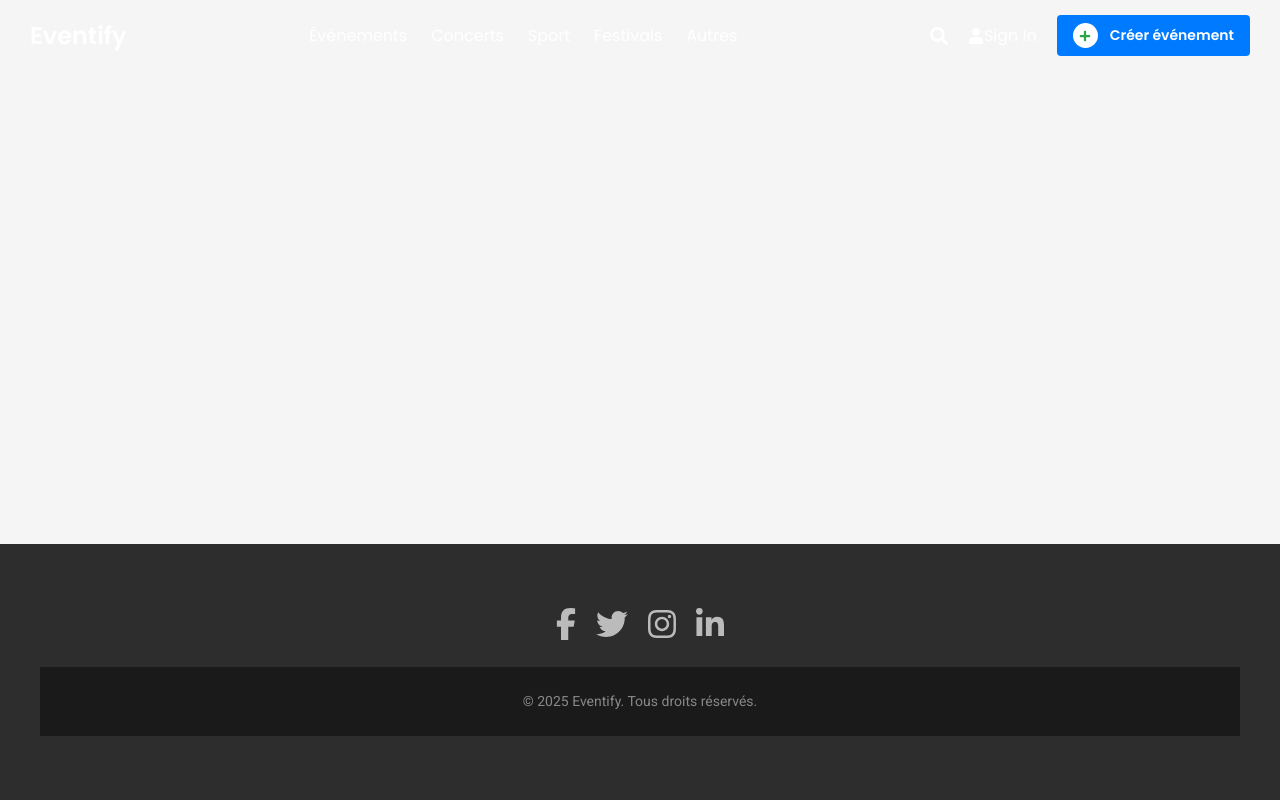
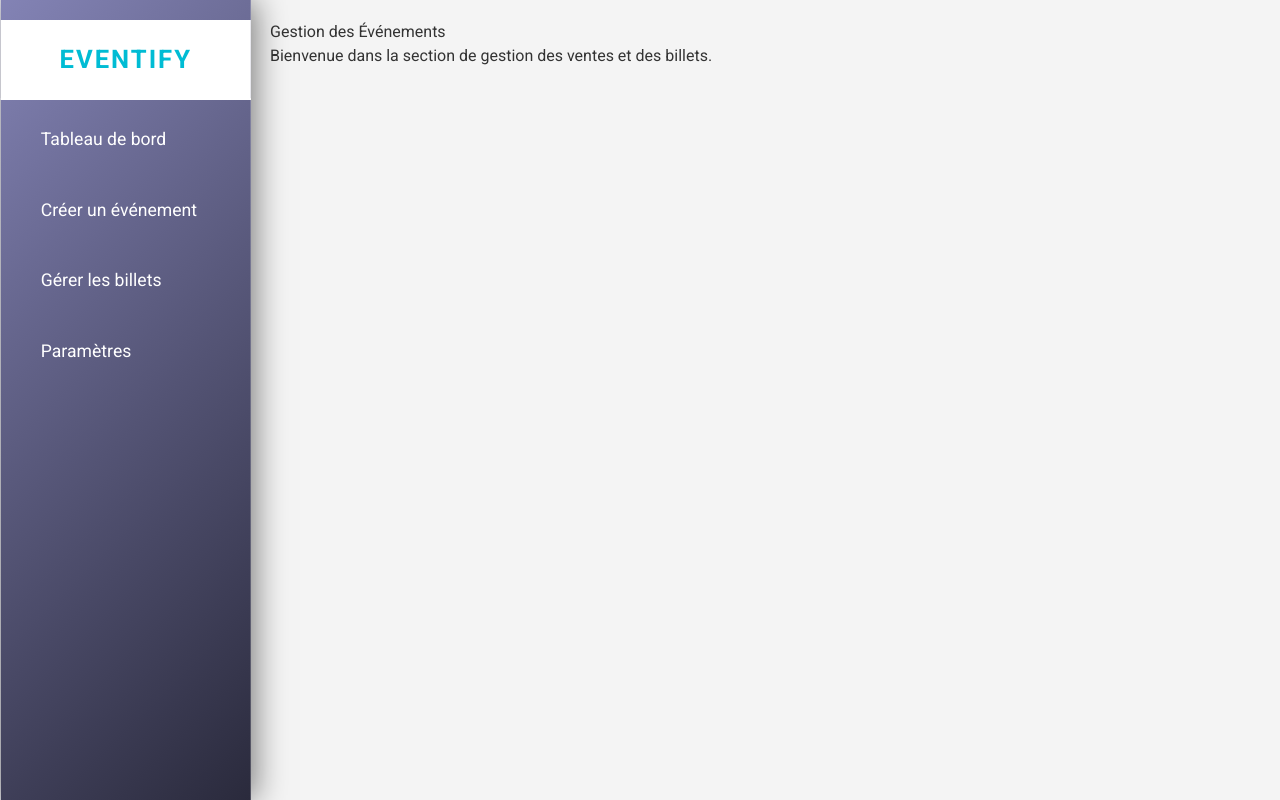
Before and after one commit to elomAglan/event-platform, a React (Vite) app: page /gestionevent in a window 1280 px wide. Built offline with nearby package versions, Linux system fonts and the light colour scheme.

Commit message:
Sidebare

```diff
--- a/src/App.jsx
+++ b/src/App.jsx
@@ -6,7 +6,8 @@ import Footer from "./components/Footer";
 import Login from "./Authentification/Login";
 import Register from "./Authentification/Register";
 import Createvent from "./page/Createvent";
-import Payeticket from "./page/Payeticket"; // Import de la page Payeticket
+import Payeticket from "./page/Payeticket";
+import Gestionevent from "./page/Gestionevent";
 
 function App() {
   const location = useLocation();
@@ -23,7 +24,11 @@ function App() {
     navigate("/createvent");
   };
 
-  const isAuthPage = ["/login", "/register", "/createvent", "/payeticket"].includes(location.pathname);
+  const handleManageEvent = () => {
+    navigate("/gestionevent");
+  };
+
+  const isAuthPage = ["/login", "/register", "/createvent", "/payeticket", "/gestionevent"].includes(location.pathname);
 
   return (
     <div className="min-h-screen flex flex-col">
@@ -45,20 +50,9 @@ function App() {
                     </p>
                   </div>
                   <div className="cta-section">
-                    <button
-                      className="cta-button create"
-                      aria-label="Créer un événement"
-                      onClick={handleCreateEvent}
-                    >
-                      Créer un événement
-                    </button>
-                    <button
-                      className="cta-button join"
-                      onClick={handleJoinEvent}
-                      aria-label="Participer à un événement"
-                    >
-                      Participer à un événement
-                    </button>
+                    <button className="cta-button create" onClick={handleCreateEvent}>Créer un événement</button>
+                    <button className="cta-button join" onClick={handleJoinEvent}>Participer à un événement</button>
+                    <button className="cta-button manage" onClick={handleManageEvent}>Gérer les ventes</button>
                   </div>
                 </header>
                 <section className="mt-20 md:mt-40 py-16">
@@ -71,9 +65,8 @@ function App() {
           <Route path="/login" element={<Login />} />
           <Route path="/register" element={<Register />} />
           <Route path="/createvent" element={<Createvent />} />
-
-          {/* Nouvelle route pour la page de paiement */}
           <Route path="/payeticket" element={<Payeticket />} />
+          <Route path="/gestionevent" element={<Gestionevent />} /> {/* Nouvelle route pour la gestion */}
         </Routes>
       </main>
 
--- /dev/null
+++ b/src/components/Sidebar.css
@@ -0,0 +1,112 @@
+/* Styles de la barre latérale */
+.sidebar {
+  width: 250px;
+  height: 100vh;
+  background: linear-gradient(135deg, #8383b5, #2a2a3c);
+  color: #fff;
+  position: fixed;
+  left: 0;
+  top: 0;
+  padding-top: 20px;
+  box-shadow: 4px 0 20px rgba(0, 0, 0, 0.3);
+  display: flex;
+  flex-direction: column;
+  transition: all 0.3s ease-in-out;
+  z-index: 100;
+}
+
+/* Animation de survol de la barre latérale */
+.sidebar:hover {
+  box-shadow: 4px 0 30px rgba(0, 0, 0, 0.5);
+  transform: translateX(0.05rem);
+}
+
+/* Header de la barre latérale */
+.sidebar-header {
+  text-align: center;
+  font-size: 1.6em;
+  font-weight: bold;
+  padding: 20px;
+  background: rgb(255, 255, 255);
+  border-bottom: 2px solid rgb(255, 255, 255);
+  text-transform: uppercase;
+  letter-spacing: 2px;
+  color: #00bcd4; /* Couleur futuriste */
+}
+
+/* Menu de la barre latérale */
+.sidebar-menu {
+  list-style: none;
+  padding: 0;
+  margin: 0;
+  flex-grow: 1;
+}
+
+.sidebar-menu li {
+  padding: 18px 25px;
+  margin: 8px 0;
+  border-radius: 8px;
+  transition: background 0.4s ease-in-out, transform 0.3s ease;
+}
+
+/* Effet de survol des éléments */
+.sidebar-menu li:hover {
+  background: rgba(1, 128, 145, 0.638); /* Couleur au survol */
+  transform: translateX(10px);
+  cursor: pointer;
+}
+
+/* Liens du menu */
+.sidebar-link {
+  text-decoration: none;
+  color: #fff;
+  font-size: 1.1em;
+  display: flex;
+  align-items: center;
+  transition: color 0.3s ease-in-out;
+}
+
+.sidebar-link i {
+  margin-right: 15px;
+  font-size: 1.3em;
+  transition: transform 0.3s ease;
+}
+
+/* Animation des icônes au survol */
+.sidebar-link:hover i {
+  transform: rotate(20deg); /* Légère rotation des icônes */
+}
+
+/* Effet de survol sur les liens */
+.sidebar-link:hover {
+  color: #00bcd4;
+  font-weight: bold;
+}
+
+/* Menu collapsible (réduit) */
+.sidebar-collapsed {
+  width: 60px;
+  padding-top: 20px;
+}
+
+.sidebar-collapsed .sidebar-link {
+  font-size: 0.9em;
+  justify-content: center;
+}
+
+.sidebar-collapsed .sidebar-link i {
+  margin-right: 0;
+  font-size: 1.5em;
+}
+
+/* Animation sur le survol de chaque item */
+.sidebar-menu li:hover::before {
+  content: "";
+  position: absolute;
+  top: 0;
+  left: 0;
+  height: 100%;
+  width: 5px;
+  background: #00bcd4;
+  border-radius: 5px;
+}
--- /dev/null
+++ b/src/components/Sidebar.jsx
@@ -0,0 +1,37 @@
+import React from "react";
+import { Link } from "react-router-dom";
+import "./Sidebar.css"; // Import du fichier CSS
+
+const Sidebar = () => {
+  return (
+    <div className="sidebar">
+      <div className="sidebar-header">
+        <h2>Eventify</h2>
+      </div>
+      <ul className="sidebar-menu">
+        <li>
+          <Link to="/dashboard" className="sidebar-link">
+            <i className="fas fa-home"></i> Tableau de bord
+          </Link>
+        </li>
+        <li>
+          <Link to="/createvent" className="sidebar-link">
+            <i className="fas fa-calendar-plus"></i> Créer un événement
+          </Link>
+        </li>
+        <li>
+          <Link to="/gestionevent" className="sidebar-link">
+            <i className="fas fa-ticket-alt"></i> Gérer les billets
+          </Link>
+        </li>
+        <li>
+          <Link to="/settings" className="sidebar-link">
+            <i className="fas fa-cog"></i> Paramètres
+          </Link>
+        </li>
+      </ul>
+    </div>
+  );
+};
+
+export default Sidebar;
--- /dev/null
+++ b/src/page/Gestionevent.css
@@ -0,0 +1,11 @@
+.gestionevent-container {
+  display: flex;
+}
+
+.content {
+  margin-left: 250px; /* Décale le contenu pour éviter qu'il soit caché derrière la sidebar */
+  padding: 20px;
+  flex-grow: 1;
+  background: #f4f4f4;
+  min-height: 100vh;
+}
--- /dev/null
+++ b/src/page/Gestionevent.jsx
@@ -0,0 +1,17 @@
+import React from "react";
+import Sidebar from "../components/Sidebar";
+import "./Gestionevent.css"; // Assure-toi d'ajouter les styles ici
+
+const Gestionevent = () => {
+  return (
+    <div className="gestionevent-container">
+      <Sidebar />
+      <div className="content">
+        <h1>Gestion des Événements</h1>
+        <p>Bienvenue dans la section de gestion des ventes et des billets.</p>
+      </div>
+    </div>
+  );
+};
+
+export default Gestionevent;
```
Also changed, not shown: src/components/Navbar2.jsx (added).
